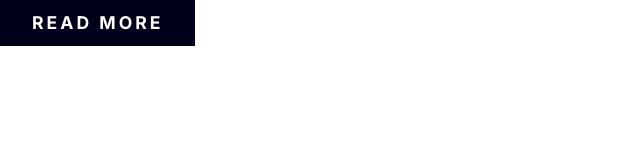
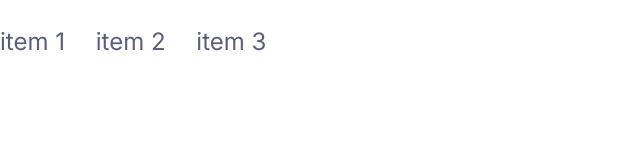
Before and after one commit to samimkabiru/news-homepage, a plain HTML site: page index.html in a window 1280 px wide. Shown: the whole page, without its empty margins (0-640 px from the left). Drawn offline with Linux system fonts and the light colour scheme.

Commit message:
Build the list component.

```diff
--- a/css/styles.css
+++ b/css/styles.css
@@ -70,3 +70,21 @@ p {
   background: hsl(240, 100%, 5%);
   color: #fff;
 }
+
+/* Lists */
+.list {
+  list-style: none;
+  padding-left: 0;
+}
+
+.list__item {
+  margin-bottom: 1rem;
+}
+
+@media screen and (min-width: 1024px) {
+  .list--inline .list__item {
+    display: inline-block;
+    margin-right: 1.5rem;
+    margin-bottom: 0;
+  }
+}
--- a/index.html
+++ b/index.html
@@ -14,6 +14,10 @@
     />
   </head>
   <body>
-    <button class="btn btn--primary">read more</button>
+    <ul class="list list--inline">
+      <li class="list__item">item 1</li>
+      <li class="list__item">item 2</li>
+      <li class="list__item">item 3</li>
+    </ul>
   </body>
 </html>
```
Also changed, not shown: components/list.html (added, +5 -0 lines).
